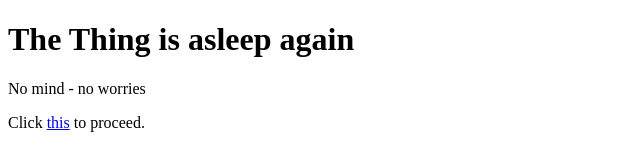
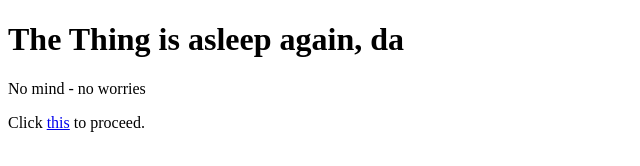
Before and after one commit to d4t4m4n/d4t4m4n.github.io, a plain HTML site: page index.html in a window 1280 px wide. Shown: the full height of the page, 0-640 px from the left. Drawn offline with Linux system fonts and the light colour scheme.

Commit message:
Update index.html

```diff
--- a/index.html
+++ b/index.html
@@ -1,7 +1,7 @@
 <!DOCTYPE html>
 <html>
 <body>
-<h1>The Thing is asleep again</h1>
+<h1>The Thing is asleep again, da</h1>
 <p>No mind - no worries</p>
 <p>Click <a href="post.html">this</a> to proceed.</p>
 </body>
```
